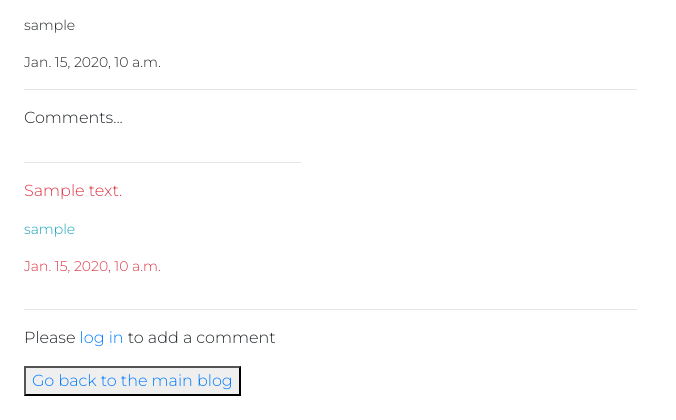
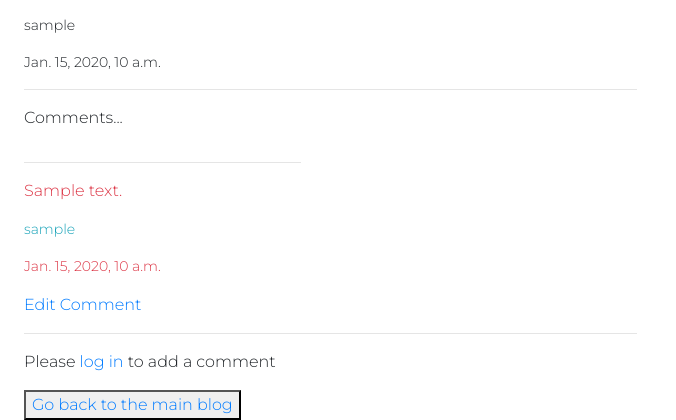
Before and after one commit to BegumDev/zafiya2, a Django app: page /blog/read_post/1 in a window 1280 px wide. Shown: the part 398-818 px from the top of the page, without its empty margins (0-676 px from the left). Before the commit the page ends 794 px from the top, so only its background shows below. Run offline with Django 3.2, Linux system fonts and the light colour scheme; tables that the repository leaves empty hold one stand-in row (values such as "Sample post"); parts of the project's set-up code (start-up, migrations or seed data) failed here and were passed over; some libraries are stand-ins or nearby versions.

Commit message:
Add edit comment functionality. Come back to allow only the authenticated original author to be able to do so.

```diff
--- a/blog/templates/blog/read_post.html
+++ b/blog/templates/blog/read_post.html
@@ -37,6 +37,7 @@
                     <p class="text-danger">{{ x.comment }}</p>
                     <small><p class="text-info">{{ x.comment_author }}</p></small>
                     <small><p class="text-danger">{{ x.date }}</p></small>
+                    <a href="{% url 'edit_comment' x.id %}">Edit Comment</a>
                 </div>
             </div>
             {% endfor %}
--- a/blog/urls.py
+++ b/blog/urls.py
@@ -7,4 +7,5 @@ urlpatterns = [
     path('create_post/', views.create_post, name='create_post'),
     path('update_post/<int:id>', views.update_post, name='update_post'),
     path('delete_post/<int:id>', views.delete_post, name='delete_post'),
+    path('edit_comment/<int:id>', views.edit_comment, name='edit_comment'),
 ]
--- a/blog/views.py
+++ b/blog/views.py
@@ -105,3 +105,57 @@ def delete_post(request, id):
     post.delete()
 
     return redirect(reverse('view_blog'))
+
+
+def update_post(request, id):
+    """ View to create a blog post """
+
+    post = BlogPost.objects.get(id=int(id))
+
+    current_info = {
+        'blog_title': post.blog_title,
+        'content': post.content,
+    }
+    form = BlogForm(initial=current_info)
+
+    if request.method == 'POST':
+        form = BlogForm(request.POST, instance=post)
+        if form.is_valid:
+            form.save()
+            messages.success(request, 'Blog post successfully updated')
+            return redirect(reverse('view_blog'))
+        else:
+            messages.error(request, 'There was an error with the form. Please try again.')
+
+    template = 'blog/update_post.html'
+    context = {
+          'form': form,
+      }
+
+    return render(request, template, context)
+
+
+def edit_comment(request, id):
+
+    old_comment = PostComment.objects.get(id=int(id))
+
+    current_info = {
+        'comment': old_comment.comment,
+    }
+
+    comment_form = CommentForm(initial=current_info)
+
+    if request.method == 'POST':
+        comment_form = CommentForm(request.POST, instance=old_comment)
+        if comment_form.is_valid:
+            comment_form.save()
+            return redirect(reverse('view_blog'))
+        else:
+            return redirect(redirect('home'))
+
+    template = 'blog/edit_comment.html'
+    context = {
+          'comment_form': comment_form,
+    }
+
+    return render(request, template, context)
```
Also changed, not shown: blog/templates/blog/edit_comment.html (added, +20 -0 lines).
